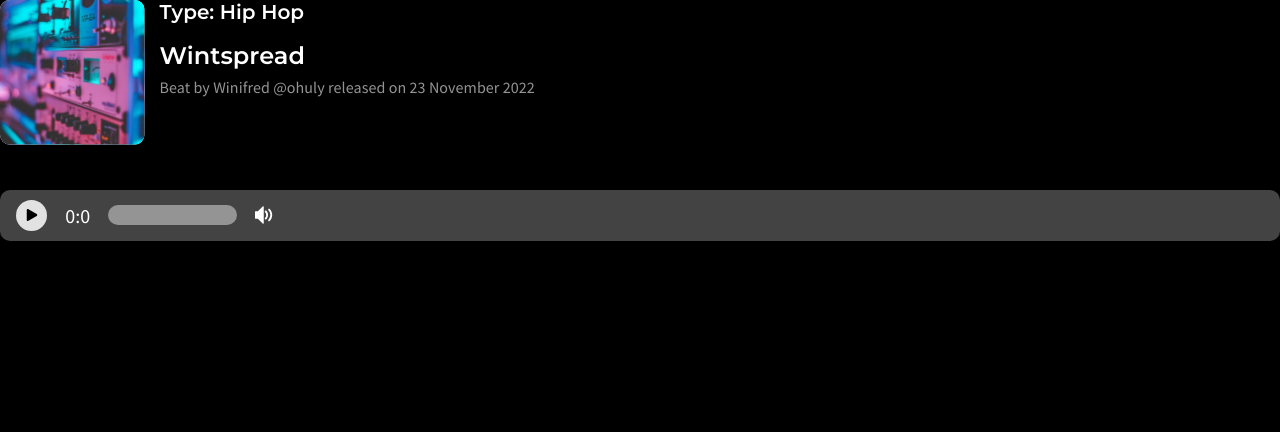
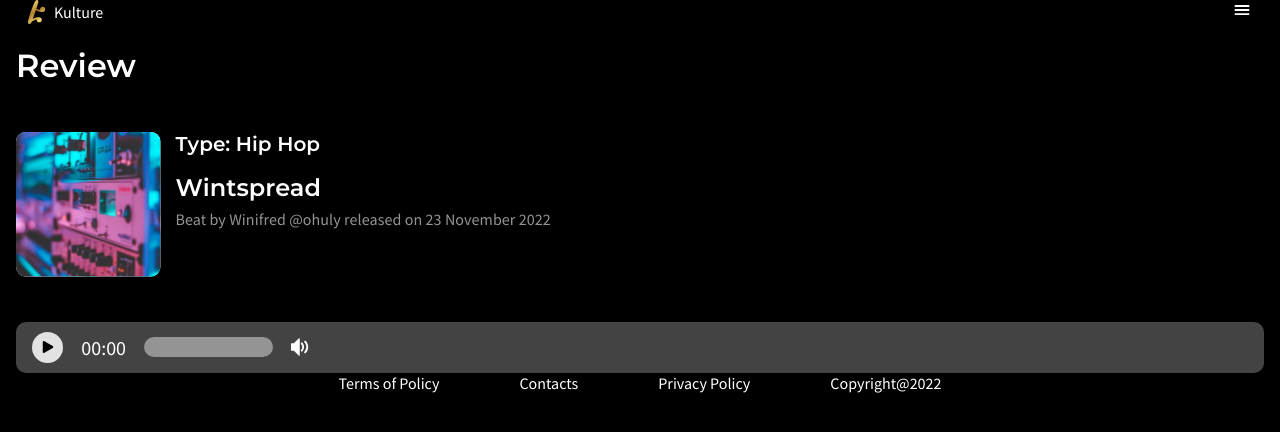
Before and after one commit to The0nis/Kulture, a Next.js app: page /review in a window 1280 px wide. Shown: the top 432 px of the page. Built offline with nearby package versions, Linux system fonts and the light colour scheme.

Commit message:
audio component complete

```diff
--- a/components/ReviewBeat/AudioPlayer.jsx
+++ b/components/ReviewBeat/AudioPlayer.jsx
@@ -1,19 +1,73 @@
-import { useState } from 'react';
+import { useState, useRef, useEffect } from 'react';
 import { FaPlay, FaPause } from 'react-icons/fa';
 import { ImVolumeMedium } from 'react-icons/im';
 import styles from './reviewbeat.module.scss';
 
 function AudioPlayer() {
+  //States
+  const [play, setPlay] = useState(true);
+  const [currentTime, setCurrentTime] = useState(0);
+  const [duration, setDuration] = useState(0);
+
+  //References
+  const audioPlayer = useRef(); //audio component
+  const progressBar = useRef(); // reference our progress bar
+  const animationRef = useRef(); // reference the animation
+
+  //Effect
+  useEffect(() => {
+    const seconds = Math.floor(audioPlayer.current.duration);
+    setDuration(seconds);
+    progressBar.current.max = seconds;
+  }, [audioPlayer?.current?.loadedmetadata, audioPlayer?.current?.readyState]);
+
+  const calculateTime = (secs) => {
+    const minutes = Math.floor(secs / 60);
+    const returnedMinutes = minutes < 10 ? `0${minutes}` : `${minutes}`;
+    const seconds = Math.floor(secs % 60);
+    const returnedSeconds = seconds < 10 ? `0${seconds}` : `${seconds}`;
+    return `${returnedMinutes}:${returnedSeconds}`;
+  };
+
   //Toggle pause/play
-  const [play, setPlay] = useState(true);
   const togglePlay = () => {
     setPlay(!play);
+    if (play) {
+      audioPlayer.current.play();
+      animationRef.current = requestAnimationFrame(whilePlaying);
+    } else {
+      audioPlayer.current.pause();
+      cancelAnimationFrame(animationRef.current);
+    }
   };
+
+  //upadate current time element and progress bar
+  const whilePlaying = () => {
+    progressBar.current.value = audioPlayer.current.currentTime;
+    changePlayerCurrentTime();
+    animationRef.current = requestAnimationFrame(whilePlaying);
+  };
+
+  //Progress bar functions
+  const changeRange = () => {
+    audioPlayer.current.currentTime = progressBar.current.value;
+    changePlayerCurrentTime();
+  };
+
+  const changePlayerCurrentTime = () => {
+    progressBar.current.style.setProperty(
+      '--seek-before-width',
+      `${(progressBar.current.value / duration) * 100}%`
+    );
+    setCurrentTime(progressBar.current.value);
+  };
+
   return (
     <div className={styles.audioplayer}>
       <audio
         src="http://codeskulptor-demos.commondatastorage.googleapis.com/GalaxyInvaders/theme_01.mp3"
         preload="metadata"
+        ref={audioPlayer}
       >
         <track kind="captions" />
       </audio>
@@ -36,9 +90,16 @@ function AudioPlayer() {
             <FaPause size={12} />
           </div>
         )}
-        <div className={styles.controls__duration}>0:0</div>
+        <div className={styles.controls__duration}>
+          {calculateTime(currentTime)}
+        </div>
         <div className={styles.controls__range}>
-          <input type="range" />
+          <input
+            type="range"
+            defaultValue="0"
+            ref={progressBar}
+            onChange={changeRange}
+          />
         </div>
         <div className={styles.controls__volume}>
           <ImVolumeMedium color="#fff" size={20} />
--- a/components/ReviewBeat/reviewbeat.module.scss
+++ b/components/ReviewBeat/reviewbeat.module.scss
@@ -78,6 +78,59 @@
     input[type='range'] {
       background: var(--clr-secondary);
       -webkit-appearance: none;
+      appearance: none;
+      border-radius: 10px;
+      position: relative;
+      width: 100%;
+      height: 11px;
+      outline: none;
+    }
+
+    /* progress bar - safari */
+    input::-webkit-slider-runnable-track {
+      background: var(--bar-bg);
+      border-radius: 10px;
+      position: relative;
+      width: 100%;
+      height: 11px;
+      outline: none;
+    }
+
+    /* progress bar - firefox */
+    input::-moz-range-track {
+      background: var(--bar-bg);
+      border-radius: 10px;
+      position: relative;
+      width: 100%;
+      height: 11px;
+      outline: none;
+    }
+
+    .input::-moz-focus-outer {
+      border: 0;
+    }
+
+    /* progress bar - chrome and safari */
+    input::before {
+      content: '';
+      height: 11px;
+      width: var(--seek-before-width);
+      height: 1.25rem;
+      background-color: var(--clr-accent);
+      border-radius: 10px;
+      position: absolute;
+      top: -4px;
+      left: 0;
+      z-index: 2;
+      cursor: pointer;
+    }
+
+    /* progress bar - firefox */
+    input::-moz-range-progress {
+      background-color: var(--seek-before-color);
+      border-top-left-radius: 10px;
+      border-bottom-left-radius: 10px;
+      height: 11px;
     }
 
     input[type='range']::-webkit-slider-runnable-track {
@@ -88,7 +141,7 @@
     }
 
     input[type='range']::-webkit-slider-thumb {
-      -webkit-appearance: none;
+      visibility: hidden;
     }
   }
 }
--- a/pages/review/index.jsx
+++ b/pages/review/index.jsx
@@ -1,10 +1,17 @@
 import ReviewBeat from '../../components/ReviewBeat/Index';
+import Page from '../../components/Page';
+import styles from './review.module.scss';
 
 function Review() {
   return (
-    <section>
-      <ReviewBeat />
-    </section>
+    <Page>
+      <div className={styles.review}>
+        <section className={styles.review__beat}>
+          <h1>Review</h1>
+          <ReviewBeat />
+        </section>
+      </div>
+    </Page>
   );
 }
 
--- /dev/null
+++ b/pages/review/review.module.scss
@@ -0,0 +1,16 @@
+.review {
+  margin-top: 46px;
+  padding: 0 1rem;
+
+  &__beat {
+    h1 {
+      font-style: normal;
+      font-weight: 600;
+      font-size: 2rem;
+      line-height: 40px;
+      letter-spacing: 0.0015em;
+      margin-bottom: 46px;
+      color: var(--cl-light);
+    }
+  }
+}
```
